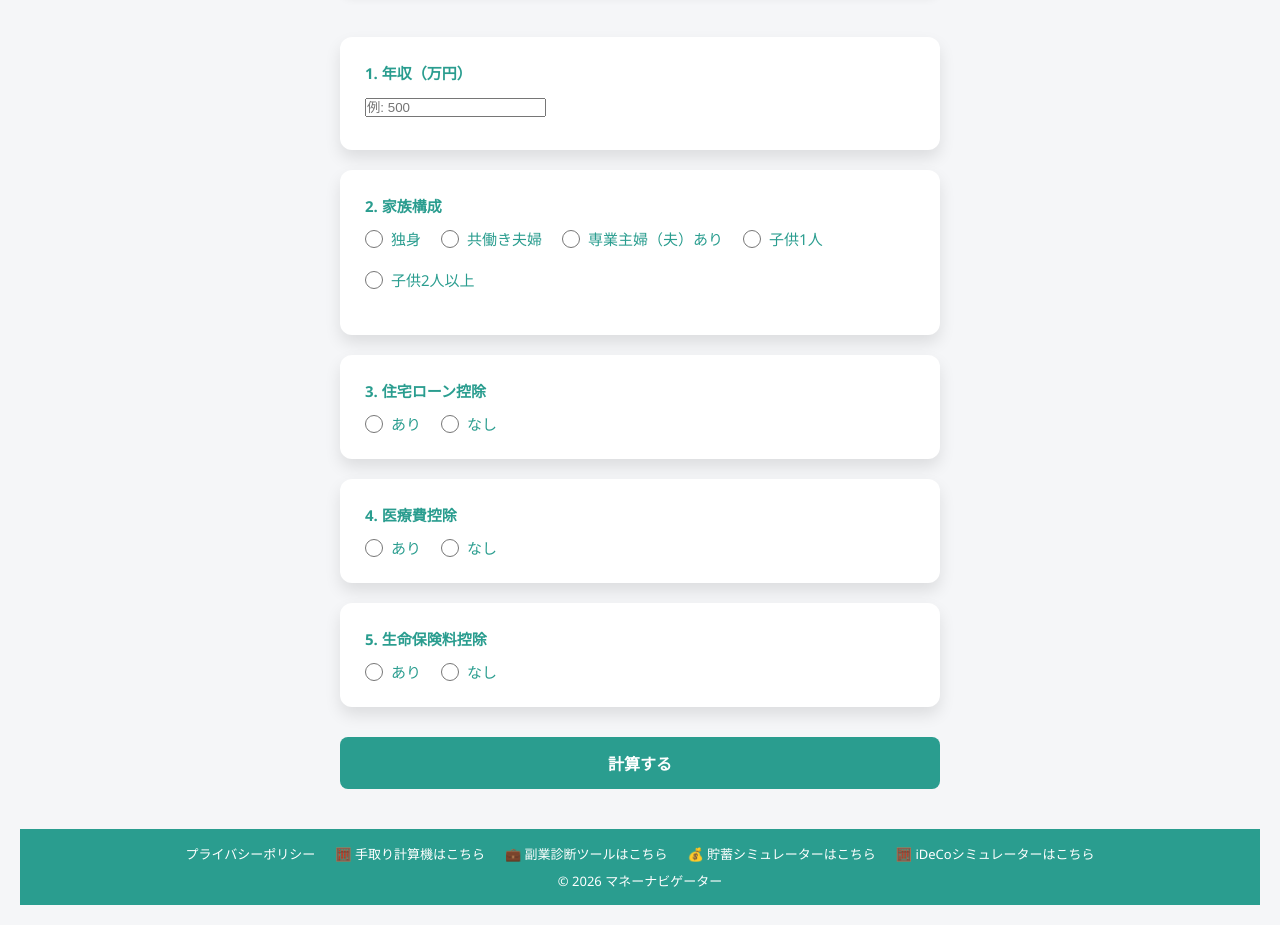
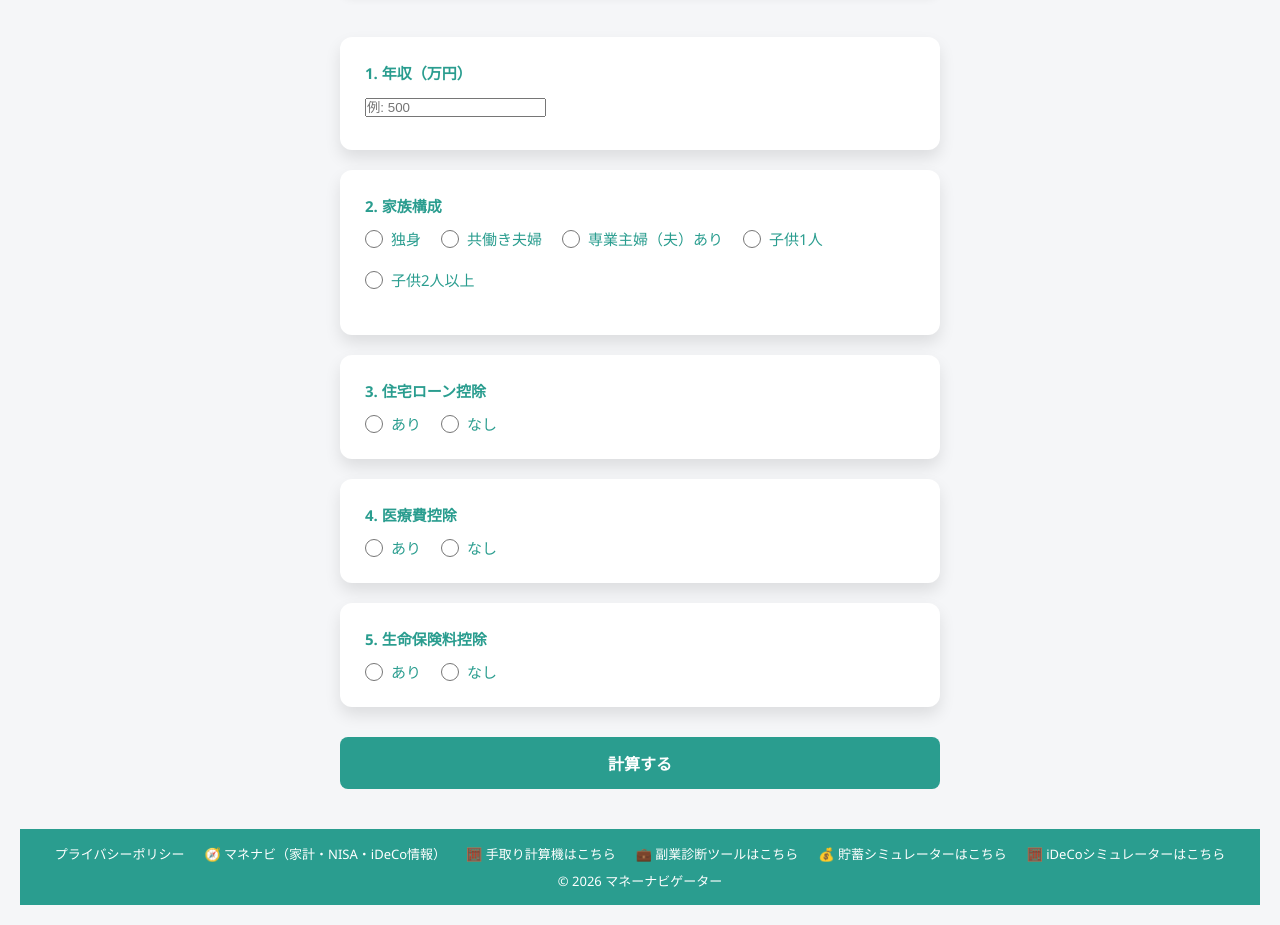
Before and after one commit to grimalowe-create/furusato-app, a plain HTML site: page index.html in a window 1280 px wide. Shown: the part 153-1078 px from the top of the page. Drawn offline with Linux system fonts and the light colour scheme.

Commit message:
feat: add mane-navi link to footer

```diff
--- a/index.html
+++ b/index.html
@@ -717,6 +717,7 @@
     <footer>
         <div class="footer-links">
             <a href="#" onclick="openPrivacyModal(); return false;">プライバシーポリシー</a>
+            <a href="https://mane-navi.com/?utm_source=furusato-app&utm_medium=footer&utm_campaign=tool_to_top" target="_blank" rel="noopener">🧭 マネナビ（家計・NISA・iDeCo情報）</a>
             <a href="https://tedori-calc-ten.vercel.app/" target="_blank" rel="noopener">🧮 手取り計算機はこちら</a>
             <a href="https://sidejob-app.vercel.app/" target="_blank" rel="noopener">💼 副業診断ツールはこちら</a>
             <a href="https://chochiku-sim.vercel.app/" target="_blank" rel="noopener">💰 貯蓄シミュレーターはこちら</a>
```
